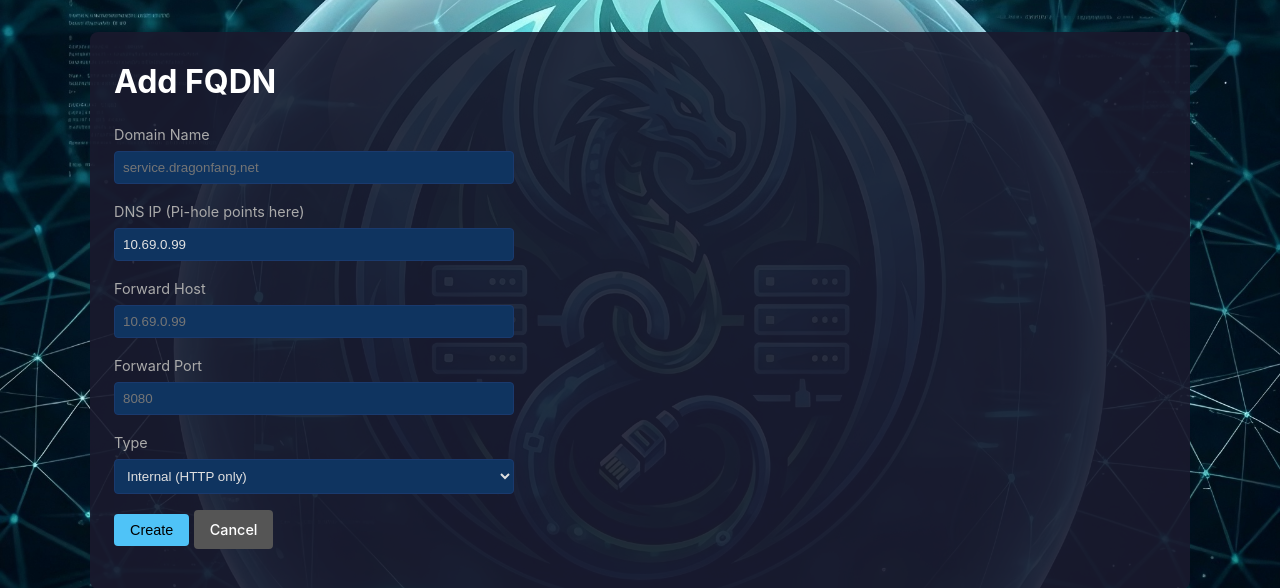
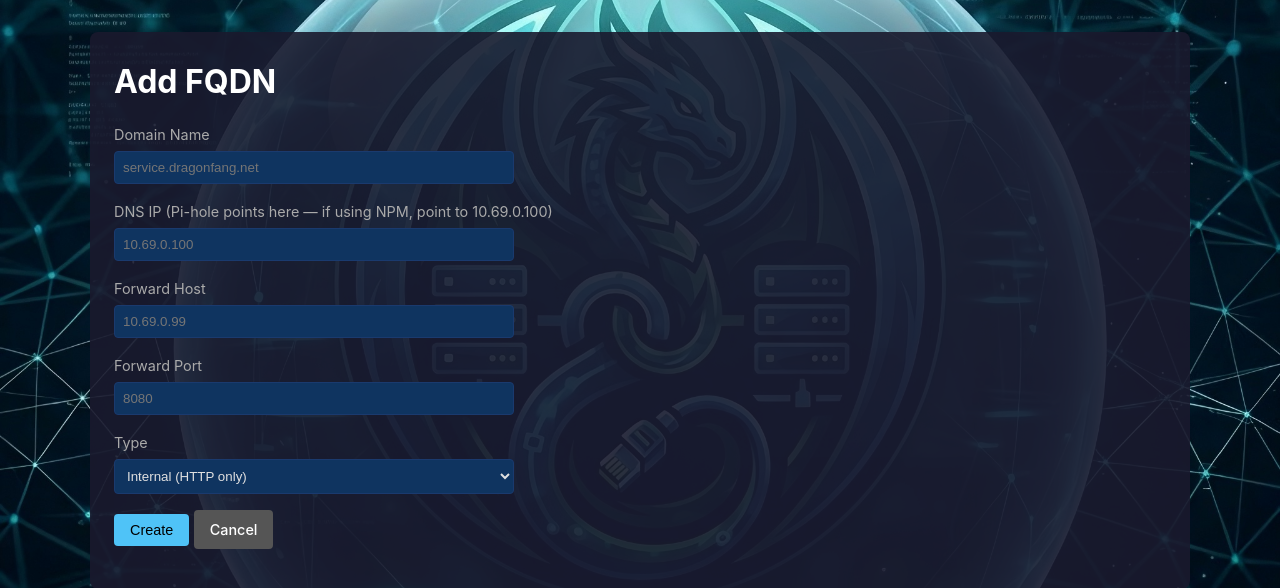
Before and after one commit to rapdragon/linkr, a Flask app: page /add in a window 1280 px wide. Shown: the part 52-640 px from the top of the page. Run offline with Flask 3, Linux system fonts and the light colour scheme; a user stored in the database is signed in; parts of the project's set-up code (start-up, migrations or seed data) failed here and were passed over.

Commit message:
v1.4.3: Allow empty DNS IP, update label/placeholder on add page

```diff
--- a/app.py
+++ b/app.py
@@ -503,7 +503,7 @@
         forward_port = request.form['forward_port'].strip()
         fqdn_type = request.form['type']
         force_ssl = request.form.get('force_ssl') == 'on'
-        dns_ip = request.form.get('dns_ip', '10.69.0.99').strip()
+        dns_ip = request.form.get('dns_ip', '').strip()
 
         # Validate domain
         if not domain:
@@ -526,13 +526,13 @@
             flash(f'Domain {domain} already exists in NPM (ID: {existing})', 'error')
             return redirect(url_for('add_fqdn'))
 
-        # Create DNS entry
-        if fqdn_type in ('internal', 'internal_ssl'):
+        # Create DNS entry (skip if dns_ip is empty)
+        if dns_ip and fqdn_type in ('internal', 'internal_ssl'):
             pihole._auth()
             if not pihole.add_host(dns_ip, domain):
                 flash('Failed to create DNS entry in Pi-hole', 'error')
                 return redirect(url_for('add_fqdn'))
-        elif fqdn_type == 'external' and request.form.get('add_local_dns') == 'on':
+        elif dns_ip and fqdn_type == 'external' and request.form.get('add_local_dns') == 'on':
             pihole._auth()
             pihole.add_host(dns_ip, domain)
 
--- a/templates/add.html
+++ b/templates/add.html
@@ -8,8 +8,8 @@
         <input type="text" name="domain" placeholder="service.dragonfang.net" required>
     </div>
     <div class="form-group">
-        <label>DNS IP (Pi-hole points here)</label>
-        <input type="text" name="dns_ip" value="10.69.0.99">
+        <label>DNS IP (Pi-hole points here — if using NPM, point to 10.69.0.100)</label>
+        <input type="text" name="dns_ip" placeholder="10.69.0.100">
     </div>
     <div class="form-group">
         <label>Forward Host</label>
```
Also changed, not shown: CHANGELOG.md, data/dns_proxy_manager.db, data/linkr.db (added).
